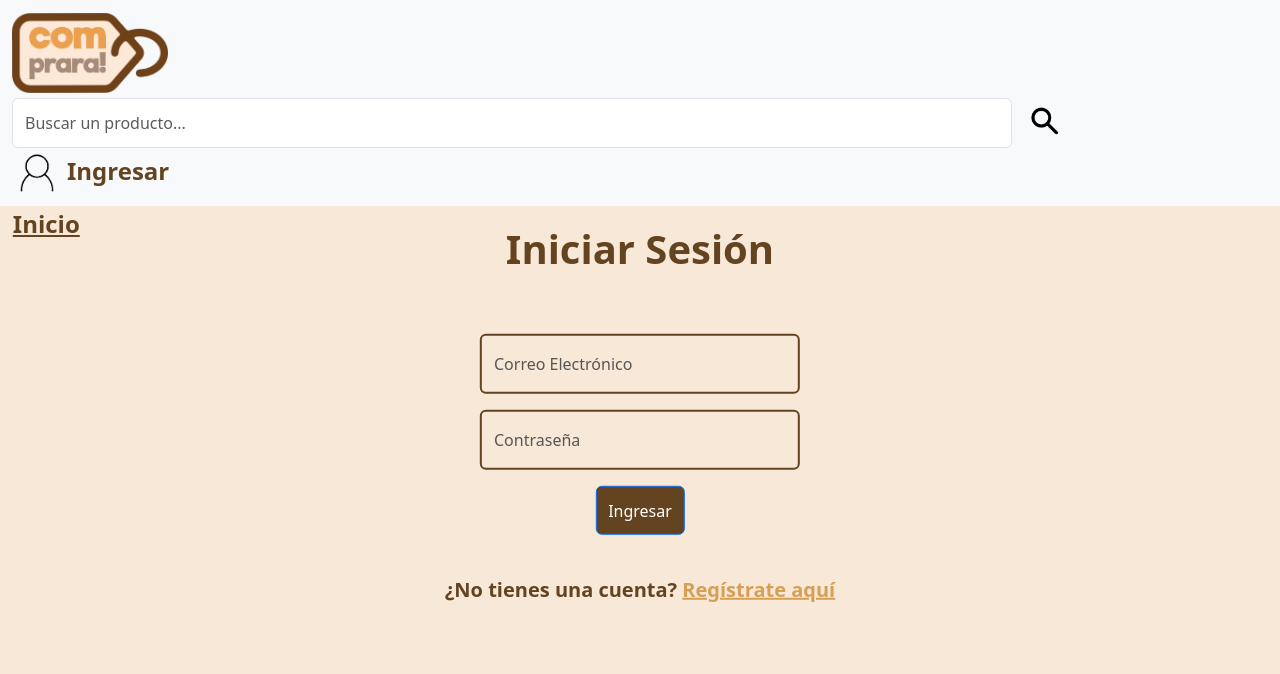
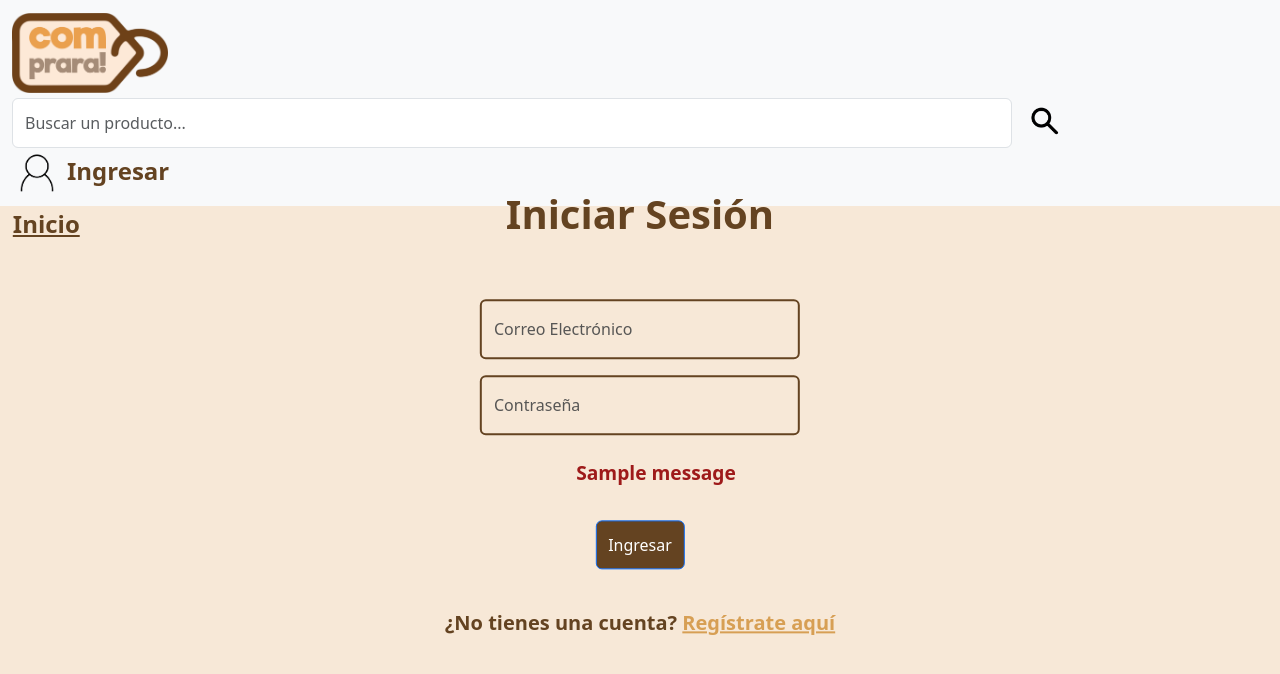
Before and after one commit to felipeperezleal/comprara, a Django app: template login/templates/login.html in a window 1280 px wide. Shown: the top 674 px of the page. Run offline with Django 4.2, Linux system fonts and the light colour scheme; the template is opened without the code that fills it, so the values that code supplies are empty; tables that the repository leaves empty hold one stand-in row (values such as "Sample post"); one stand-in notice (Sample message) is shown.

Commit message:
login parte 1

```diff
--- a/login/templates/login.html
+++ b/login/templates/login.html
@@ -15,13 +15,21 @@
 
     <!-- login -->
     <form class="d-flex flex-column mb-3 align-items-center position-absolute top-50 start-50 translate-middle">
+      {% csrf_token %}
       <p class="fs-1" style="color: #644321; font-weight:bolder; padding: 10%;">Iniciar Sesión</p>
       <div class="mb-3">
-        <input type="email" class="form-control" placeholder="Correo Electrónico" id="exampleInputEmail1" style="background-color: #f7e8d7; border:2px solid #644321; padding-top: 5%; padding-bottom: 5%; width: 320px;" required>
+        <input type="email" class="form-control" placeholder="Correo Electrónico" id="email" style="background-color: #f7e8d7; border:2px solid #644321; padding-top: 5%; padding-bottom: 5%; width: 320px;" required>
       </div>
       <div class="mb-3">
-        <input type="password" class="form-control" placeholder="Contraseña" id="exampleInputPassword1" style="background-color: #f7e8d7; border:2px solid #644321; padding-top: 5%; padding-bottom: 5%; width: 320px;" required>
+        <input type="password" class="form-control" placeholder="Contraseña" id="password" style="background-color: #f7e8d7; border:2px solid #644321; padding-top: 5%; padding-bottom: 5%; width: 320px;" required>
       </div>
+      {% if messages %}
+      <ul class="messages">
+      {% for message in messages %}
+          <p class="{{ message.tags }}" style="color: #9e1a1a; font-weight:bold; font-size:larger; padding-top: 5%;">{{ message }}</p>
+      {% endfor %}
+      </ul>
+      {% endif %}
       <button type="submit" class="btn btn-primary" style="background-color:#644321; padding: 3%;">Ingresar</button>
       <p class="fs-5" style="color: #644321; font-weight:bold; padding-top: 10%;">¿No tienes una cuenta? <a href="{% url 'register' %}" style="color:#d79f54;">Regístrate aquí</a></p>
     </form>
--- a/login/templates/register.html
+++ b/login/templates/register.html
@@ -13,7 +13,7 @@
 
     <a class="fs-4" href="{% url 'home' %}" style="color: #644321; font-weight:bold; font-size: x-large; padding: 1%;">Inicio</a>
 
-    <!-- login -->
+    <!-- register -->
     <form class="d-flex flex-column mb-3 align-items-center position-absolute top-50 start-50 translate-middle" action="{% url 'complete_registration' %}" method="POST" style="padding: 10%;">
       {% csrf_token %}
       <p class="fs-1" style="color: #644321; font-weight:bolder; padding: 10%;">Registro</p>
@@ -36,6 +36,6 @@
       <button type="submit" class="btn btn-primary" style="background-color:#644321; padding: 3%;">Registrarme</button>
       <p class="fs-5" style="color: #644321; font-weight:bold; padding-top: 10%;">¿Ya tienes una cuenta? <a href="{% url 'login' %}" style="color:#d79f54;">Inicia sesión aquí</a></p>
     </form>
-    <!-- login -->
+    <!-- register -->
 </body>
 </html>
```
Also changed, not shown: login/models.py (+3 -6 lines), login/views.py (+16 -4 lines).
